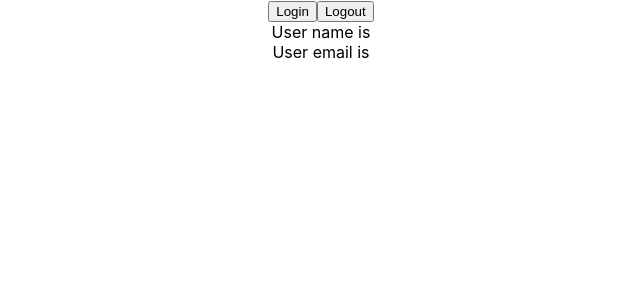
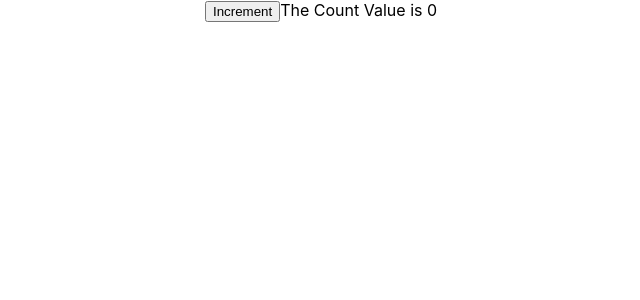
Before and after one commit to Umair513/TypeScript, a React (Create React App) app in the folder react-typescript/: page / in a window 1280 px wide. Shown: the top 300 px of the page, without its empty margins (319-959 px from the left). Built offline with nearby package versions, Linux system fonts and the light colour scheme.

Commit message:
Class Component

```diff
--- a/react-typescript/src/App.tsx
+++ b/react-typescript/src/App.tsx
@@ -13,15 +13,14 @@
 import Box from './components/context/Box';
 import { UserContextProvider } from './components/context/UserContext';
 import  User  from "./components/context/User"
+import { Counter } from './components/class/Counter';
 
 function App() {
 
 
   return (
     <div className="App">
-      <UserContextProvider>
-        <User></User>
-     </UserContextProvider>
+      <Counter message='The Count Value is '></Counter>
     </div>
   );
 }
--- /dev/null
+++ b/react-typescript/src/components/class/Counter.tsx
@@ -0,0 +1,25 @@
+import { Component } from "react";
+
+type CounterProps = {
+    message: string
+}
+type CounterState = {
+    count: number
+}
+
+export class Counter extends Component<CounterProps, CounterState> {
+    state = {
+        count: 0
+    }
+    handleClick = () => {
+        this.setState((prevState) => ({count: prevState.count + 1}))
+    }
+    render() {
+        return (
+            <div>
+                <button onClick={this.handleClick}>Increment</button>
+                {this.props.message} {this.state.count}
+            </div>
+        )
+    }
+}
```
